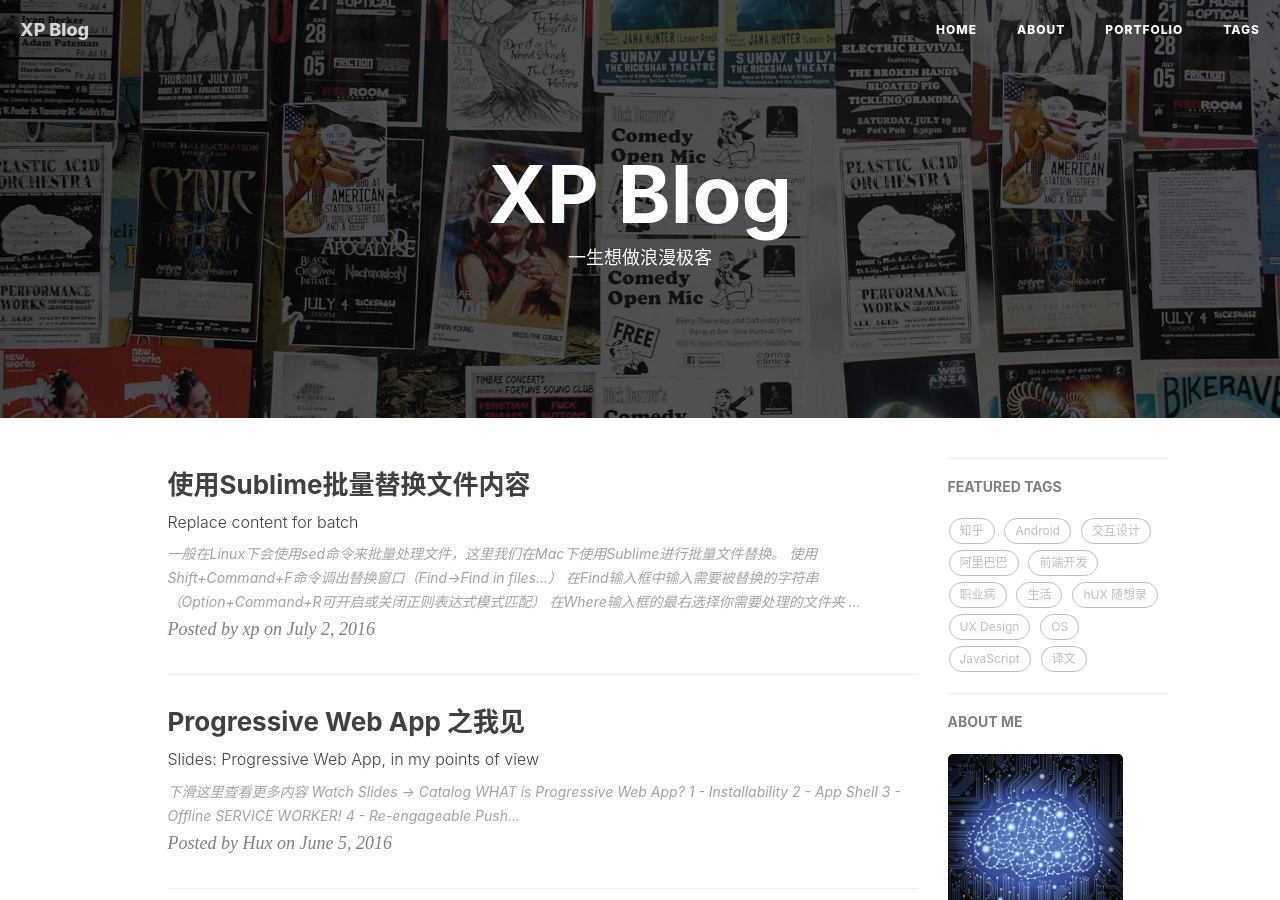
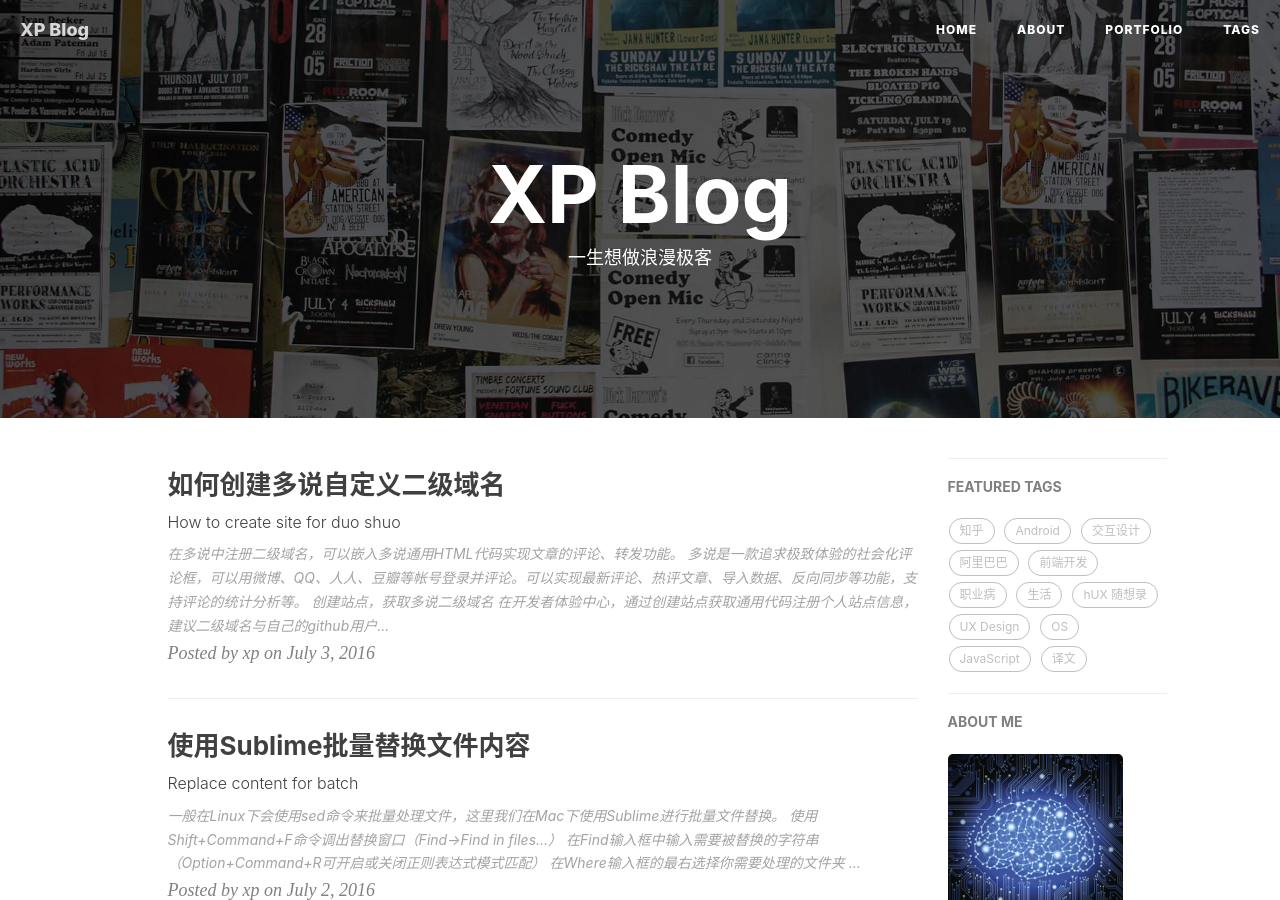
Before and after one commit to shoppingwang/shoppingwang.github.io, a Jekyll site: the page built from index.html, in a window 1280 px wide and 900 px high. Built offline with Jekyll 4.4.1, drawn with Linux system fonts in a browser that asks for light colours; nearby versions of some CDN libraries; the list of posts is cut into pages by our own code; comment, search, counter and statistics services are not loaded; some of the changed text lies outside the part shown.

Commit message:
多说支持/如何创建多说二级站点

```diff
--- a/_config.yml
+++ b/_config.yml
@@ -51,7 +51,7 @@ kramdown:
 #disqus_username: _your_disqus_short_name_
 
 # Duoshuo settings
-duoshuo_username: XPblog
+duoshuo_username: shoppingwang
 # Share component is depend on Comment so we can NOT use share only.
 duoshuo_share: true                     # set to false if you want to use Comment without Sharing
 
--- /dev/null
+++ b/_posts/2016-07-03-how-to-create-duoshuo-site.markdown
@@ -0,0 +1,31 @@
+---
+layout:     post
+title:      "如何创建多说自定义二级域名"
+subtitle:   "How to create site for duo shuo"
+date:       2016-07-03
+author:     "xp"
+header-img: "img/post-bg-digital-native.jpg"
+header-mask: 0.3
+catalog:    true
+tags:
+    - 前端开发
+    - JavaScript
+---
+
+> 在多说中注册二级域名，可以嵌入多说通用HTML代码实现文章的评论、转发功能。
+
+
+[多说](http://duoshuo.com)是一款追求极致体验的社会化评论框，可以用微博、QQ、人人、豆瓣等帐号登录并评论。可以实现`最新评论`、`热评文章`、`导入数据`、`反向同步`等功能，支持评论的统计分析等。
+
+
+## 创建站点，获取多说二级域名
+
+- 在开发者体验中心，通过[创建站点获取通用代码](http://duoshuo.com/create-site)注册个人站点信息，建议二级域名与自己的github用户名一致。
+
+- 在站点地址中填写你的需要链接的网站的名称，例如`http://username.github.io`
+
+## 使用多说的评论、转发功能
+
+- 将多说提供的通用代码段粘贴至你的网页的指定位置，修改代码中的相关参数后，就能使用转发评论功能了，效果如**本文下方展示**。
+
+- 若有相关疑问，请在**下方留言**。
```
